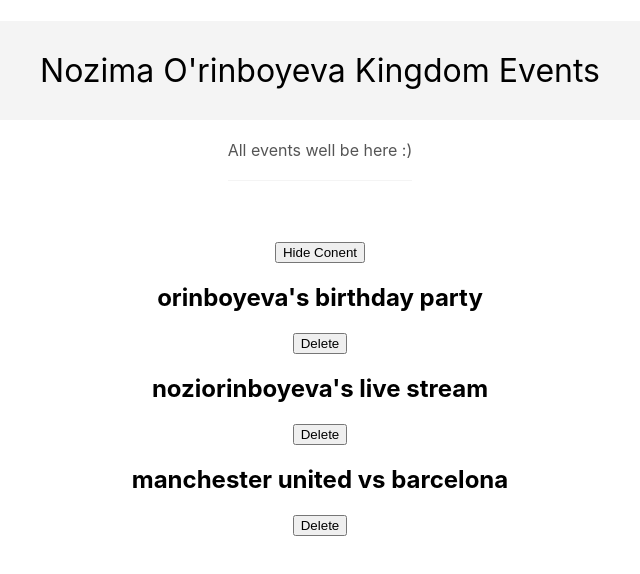
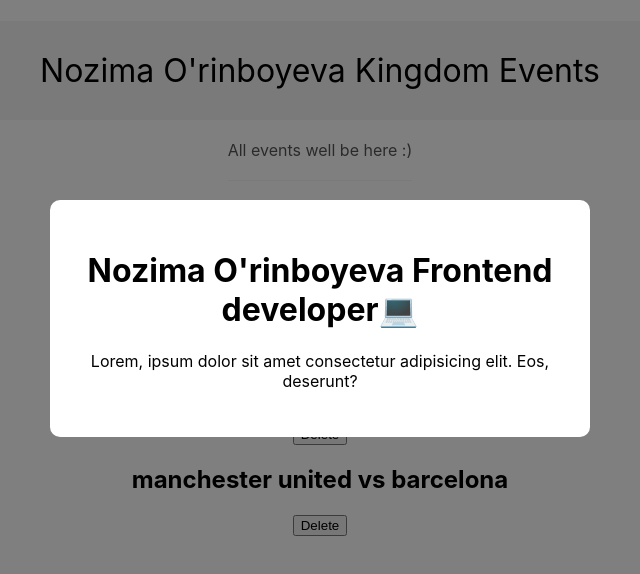
Before and after one commit to NozimaOrinboyeva/react-app, a React (Create React App) app: page / in a window 1280 px wide. Shown: the top 574 px of the page, without its empty margins (320-960 px from the left). Built offline with nearby package versions, Linux system fonts and the light colour scheme; the HTML template or start-up script is replaced by a standard one.

Commit message:
propslar orqali Modal chiqarish

```diff
--- a/src/App.js
+++ b/src/App.js
@@ -1,6 +1,7 @@
 import { useState } from 'react';
 import './App.css';
 import Title from './components/Title';
+import Modal from './components/Modal';
 
 
 function App() {
@@ -25,6 +26,10 @@ function App() {
   return (
     <div className="App">
       <Title/>
+      <Modal>
+      <h1>Nozima O'rinboyeva Frontend developer💻</h1>
+      <p>Lorem, ipsum dolor sit amet consectetur adipisicing elit. Eos, deserunt?</p>
+      </Modal>
       {showConent && <button onClick={() => setShowContent(false)}>Hide Conent</button>}
       {!showConent && <button onClick={() => setShowContent(true)}>SHow Conent</button>}
       {showConent && <div>
@@ -39,6 +44,7 @@ function App() {
             )
           })}
           </div>}
+
     </div>
   );
 }
--- /dev/null
+++ b/src/components/Modal.css
@@ -0,0 +1,16 @@
+.modal-backdrop {
+    position: fixed;
+    top: 0;
+    left: 0;
+    width: 100%;
+    height: 100%;
+    background: rgba(0,0,0,0.5);
+}
+
+.modal {
+    padding: 30px;
+    max-width: 480px;
+    margin: 200px auto;
+    background: #fff;
+    border-radius: 10px;
+}
--- /dev/null
+++ b/src/components/Modal.js
@@ -0,0 +1,15 @@
+import "./Modal.css"
+function Modal(props) {
+    // console.log(props)
+    return  (
+        <div className="modal-backdrop">
+            <div className="modal">
+                {props.children}
+            {/* <h1>Nozima O'rinboyeva Frontend developer💻</h1>
+            <p>Lorem, ipsum dolor sit amet consectetur adipisicing elit. Eos, deserunt?</p> */}
+            </div>
+        </div>
+    )
+}
+
+export default Modal
```
